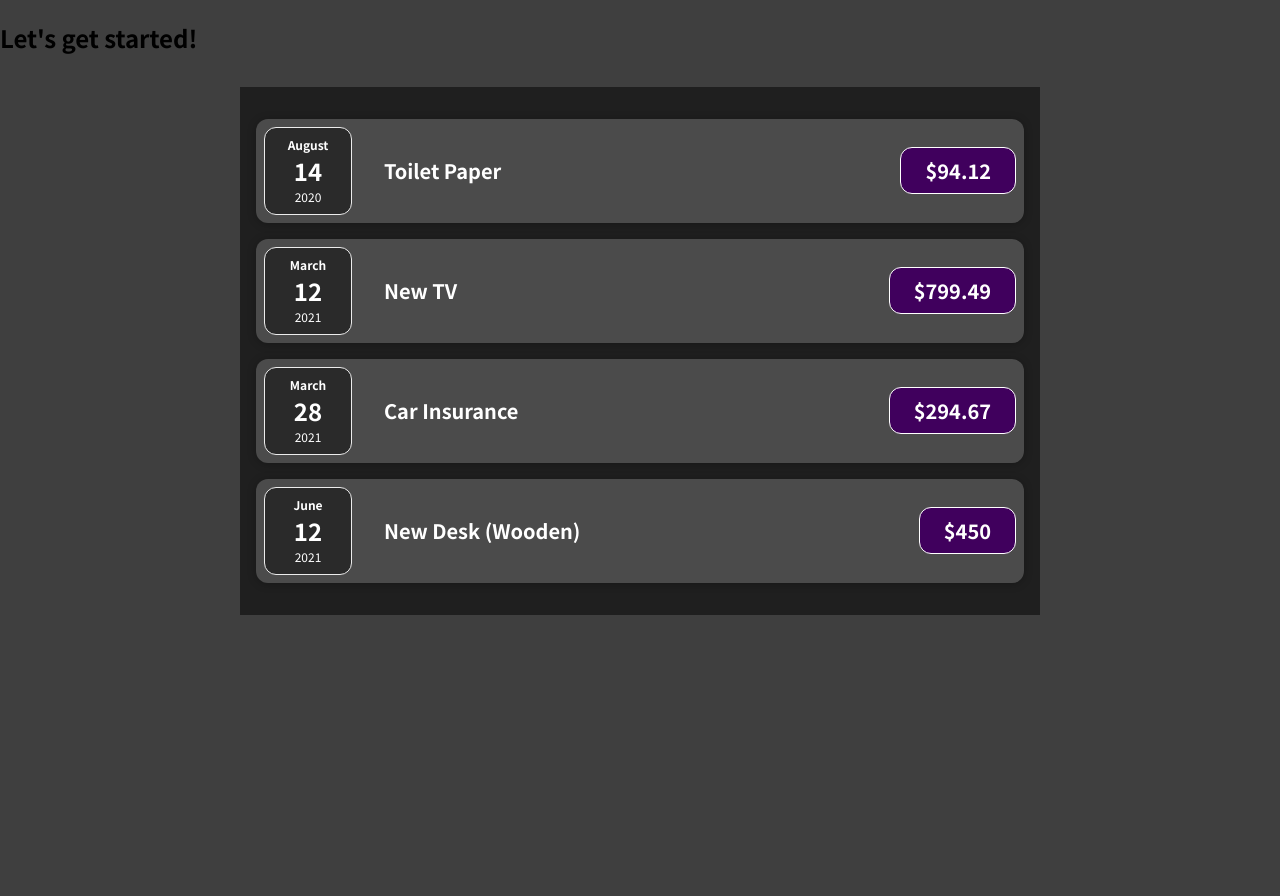
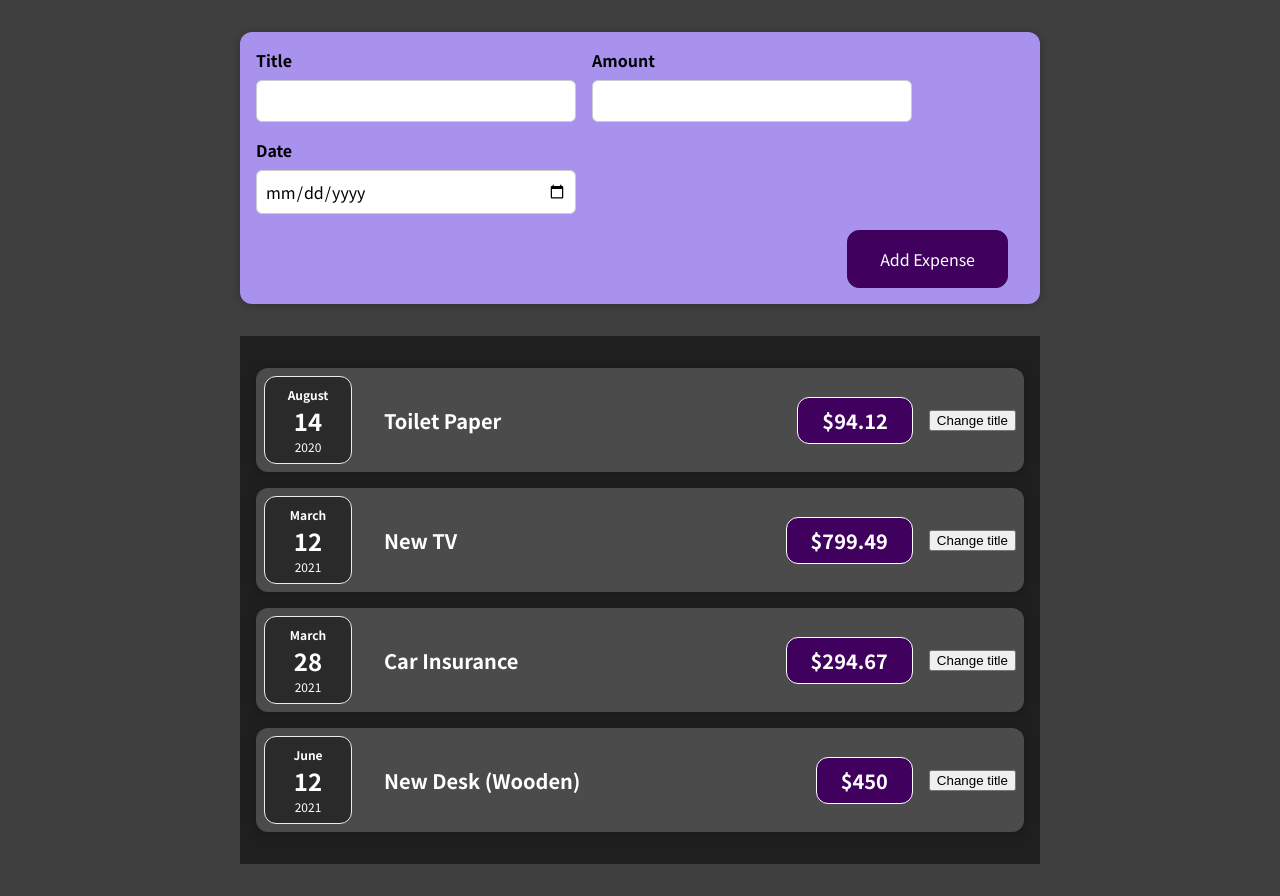
Before and after one commit to jinxuan-owyong/expenses-react, a React (Create React App) app: page / in a window 1280 px wide. Before the commit the page ends 800 px from the top, so only its background shows below. Built offline with nearby package versions, Linux system fonts and the light colour scheme.

Commit message:
Add new expenses form

```diff
--- a/src/App.js
+++ b/src/App.js
@@ -1,10 +1,14 @@
-import React from 'react';
-import Expenses from './components/Expenses/Expenses';
+import React from "react";
+import NewExpense from "./components/NewExpense/NewExpense";
+import Expenses from "./components/Expenses/Expenses";
 
 function App() {
+  const handleAddExpense = function (expense) {
+    console.log(expense);
+  };
   return (
     <div>
-      <h2>Let&apos;s get started!</h2>
+      <NewExpense onAddExpense={handleAddExpense} />
       <Expenses />
     </div>
   );
--- a/src/components/Expenses/ExpenseItem.js
+++ b/src/components/Expenses/ExpenseItem.js
@@ -1,11 +1,16 @@
 /* eslint-disable react/prop-types */
-import React from 'react';
-import './ExpenseItem.css';
-import Card from '../UI/Card';
-import ExpenseDate from './ExpenseDate';
+import React, { useState } from "react";
+import "./ExpenseItem.css";
+import Card from "../UI/Card";
+import ExpenseDate from "./ExpenseDate";
 
 const ExpenseItem = function (props) {
-  const { date, title, amount } = props;
+  const { date, amount } = props;
+  const [title, setTitle] = useState(props.title);
+
+  const handleButtonClick = function () {
+    setTitle("clicked");
+  };
 
   return (
     <Card className="expense-item">
@@ -13,6 +18,7 @@
         <ExpenseDate date={date} />
         <h2>{title}</h2>
         <div className="expense-item__price">${amount}</div>
+        <button onClick={handleButtonClick}>Change title</button>
       </div>
     </Card>
   );
--- /dev/null
+++ b/src/components/NewExpense/ExpenseForm.css
@@ -0,0 +1,26 @@
+.new-expense__controls {
+  display: flex;
+  flex-wrap: wrap;
+  gap: 1rem;
+  margin-bottom: 1rem;
+  text-align: left;
+}
+
+.new-expense__control label {
+  font-weight: bold;
+  margin-bottom: 0.5rem;
+  display: block;
+}
+
+.new-expense__control input {
+  font: inherit;
+  padding: 0.5rem;
+  border-radius: 6px;
+  border: 1px solid #ccc;
+  width: 20rem;
+  max-width: 100%;
+}
+
+.new-expense__actions {
+  text-align: right;
+}
--- /dev/null
+++ b/src/components/NewExpense/ExpenseForm.js
@@ -0,0 +1,97 @@
+/* eslint-disable react/prop-types */
+import React, { useState } from "react";
+import "./ExpenseForm.css";
+
+const ExpenseForm = function (props) {
+  // const [titleState, setTitleState] = useState('');
+  // const [amountState, setAmountState] = useState('');
+  // const [dateState, setDateState] = useState('');
+
+  const [userInput, setUserInput] = useState({
+    title: "",
+    amount: "",
+    date: "",
+  });
+
+  const handleTitleChange = function (ev) {
+    const newTitle = ev.target.value;
+    // Important: if function depends on previous state, pass in function when updating state
+    // because React schedules state updates
+    setUserInput((prevState) => {
+      return {
+        ...prevState,
+        title: newTitle,
+      };
+    });
+  };
+
+  const handleDateChange = function (ev) {
+    const newDate = ev.target.value;
+    setUserInput((prevState) => {
+      return {
+        ...prevState,
+        date: new Date(newDate),
+      };
+    });
+  };
+
+  const handleAmountChange = function (ev) {
+    const newAmount = ev.target.value;
+    setUserInput((prevState) => {
+      return {
+        ...prevState,
+        amount: newAmount,
+      };
+    });
+  };
+
+  const handleFormSubmit = function (ev) {
+    ev.preventDefault();
+    props.onSaveExpenseData(userInput);
+    setUserInput({
+      title: '',
+      amount: '',
+      date: ''
+    })
+  };
+
+  return (
+    <form onSubmit={handleFormSubmit}>
+      <div className="new-expense__controls">
+        <div className="new-expense__control">
+          <label>Title</label>
+          <input
+            type="text"
+            value={userInput.title}
+            onChange={handleTitleChange}
+          />
+        </div>
+        <div className="new-expense__control">
+          <label>Amount</label>
+          <input
+            type="number"
+            min="0.01"
+            step="0.01"
+            value={userInput.amount}
+            onChange={handleAmountChange}
+          />
+        </div>
+        <div className="new-expense__control">
+          <label>Date</label>
+          <input
+            type="date"
+            min="2022-01-01"
+            max="2023-12-31"
+            defaultValue={userInput.date}
+            onChange={handleDateChange}
+          />
+        </div>
+      </div>
+      <div className="new-expense__actions">
+        <button type="submit">Add Expense</button>
+      </div>
+    </form>
+  );
+};
+
+export default ExpenseForm;
--- /dev/null
+++ b/src/components/NewExpense/NewExpense.css
@@ -0,0 +1,38 @@
+.new-expense {
+  background-color: #a892ee;
+  padding: 1rem;
+  margin: 2rem auto;
+  width: 50rem;
+  max-width: 95%;
+  border-radius: 12px;
+  text-align: center;
+  box-shadow: 0 1px 8px rgba(0, 0, 0, 0.25);
+}
+
+.new-expense button {
+  font: inherit;
+  cursor: pointer;
+  padding: 1rem 2rem;
+  border: 1px solid #40005d;
+  background-color: #40005d;
+  color: white;
+  border-radius: 12px;
+  margin-right: 1rem;
+}
+
+.new-expense button:hover,
+.new-expense button:active {
+  background-color: #510674;
+  border-color: #510674;
+}
+
+.new-expense button.alternative {
+  color: #220131;
+  border-color: transparent;
+  background-color: transparent;
+}
+
+.new-expense button.alternative:hover,
+.new-expense button.alternative:active {
+  background-color: #ddb3f8;
+}
--- /dev/null
+++ b/src/components/NewExpense/NewExpense.js
@@ -0,0 +1,24 @@
+/* eslint-disable react/prop-types */
+import React from "react";
+import "./NewExpense.css";
+import ExpenseForm from "./ExpenseForm";
+
+const NewExpense = function (props) {
+  // Passing data upwards (from child to parent)
+  // Lifting the state up
+  const handleSaveExpenseData = function (data) {
+    const expenseData = {
+      ...data,
+      id: Math.random().toString(),
+    };
+    props.onAddExpense(expenseData);
+  };
+
+  return (
+    <div className="new-expense">
+      <ExpenseForm onSaveExpenseData={handleSaveExpenseData} />
+    </div>
+  );
+};
+
+export default NewExpense;
```
